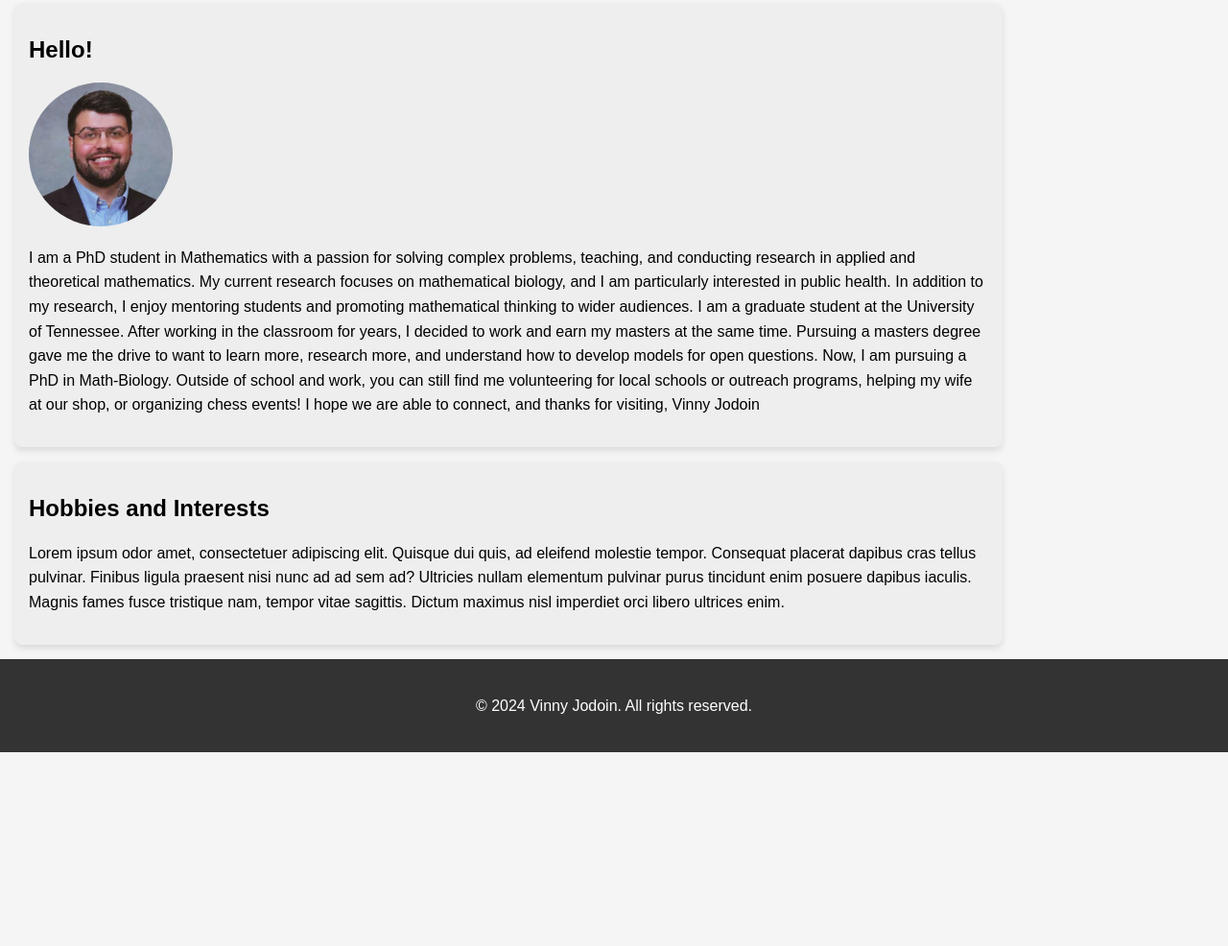
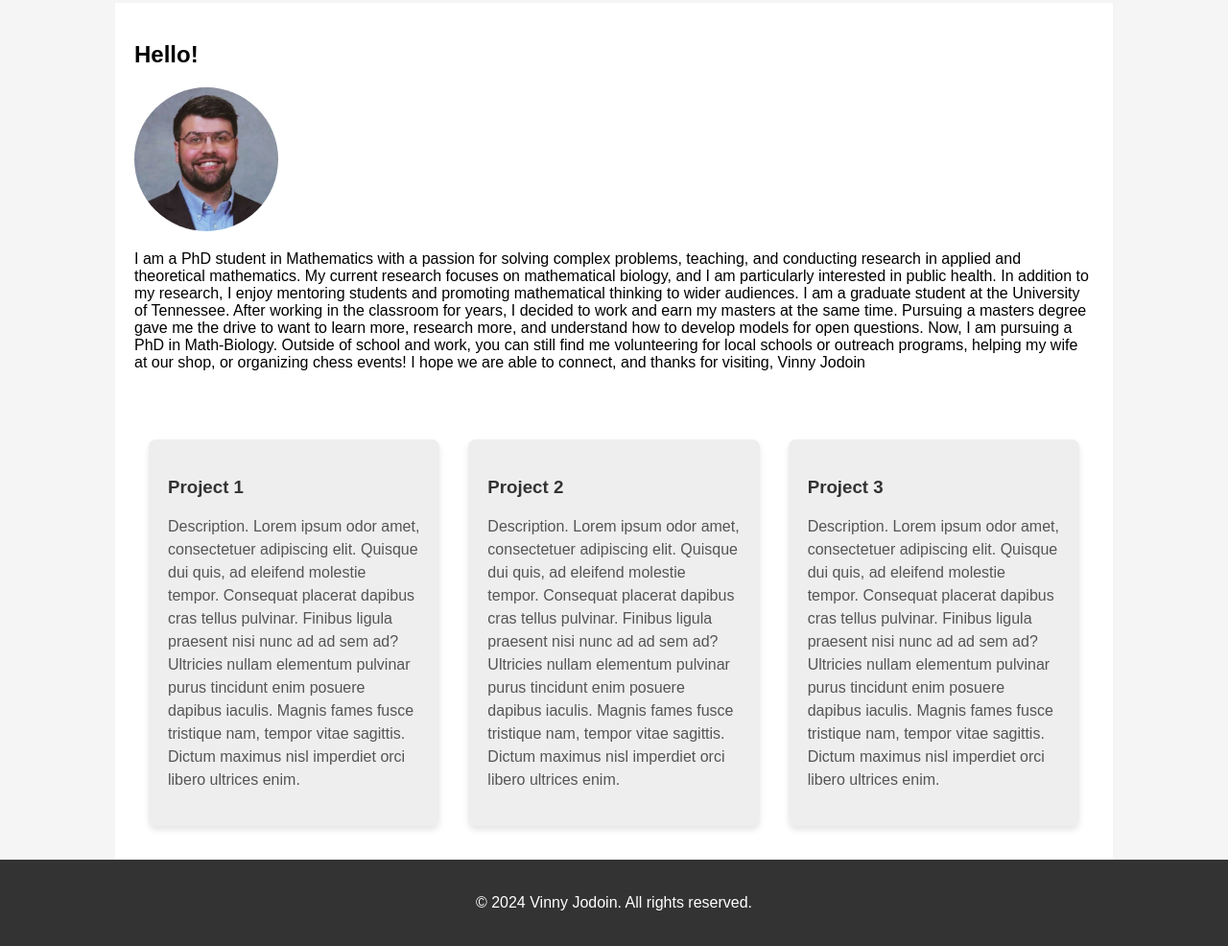
Before and after one commit to vjodoin1/jodoin.github.io, a plain HTML site: page about.html in a window 1280 px wide. Shown: the part 395-1381 px from the top of the page at 96% size. Before the commit the page ends 1179 px from the top, so only its background shows below. Drawn offline with Linux system fonts and the light colour scheme.

Commit message:
Updates the layout for the about me webpage

```diff
--- a/about.html
+++ b/about.html
@@ -30,6 +30,9 @@
             text-decoration: none;
             font-weight: bold;
         }
+        nav a:hover {
+            color: #4CAF50;
+        }
         section {
             padding: 20px;
             max-width: 1000px;
@@ -42,32 +45,50 @@
             background-color: #333;
             color: white;
         }
-        h2 {
-            color: #000000;
-        }
-        p {
-            line-height: 1.6;
-        }
         .projects, .experience {
             display: flex;
             flex-wrap: wrap;
             justify-content: space-between;
-        }
-        .card {
-            background-color: #eee;
-            padding: 15px;
-            margin: 15px;
-            border-radius: 8px;
-            flex: 1 1 calc(50% - 40px);
-            box-shadow: 0 4px 6px rgba(0, 0, 0, 0.1);
 }
 @media (max-width: 768px) {
             .card {
                 flex: 1 1 100%;
             }
 }
+.cards, .experience {
+    display: flex;
+    flex-wrap: wrap;
+    justify-content: space-around;
+    padding: 40px;
+    background-color: #f5f5f5;
+}
+.card {
+    background-color: #eee;
+    padding: 20px;
+    margin: 15px;
+    border-radius: 8px;
+    box-shadow: 0 4px 6px rgba(0, 0, 0, 0.1);
+    flex: 1 1 calc(30% - 40px); /* Adjust card size */
+    max-width: 300px;
+    transition: transform 0.3s, box-shadow 0.3s;
+}
+
+.card h3 {
+    color: #333;
+}
+
+.card p {
+    color: #555;
+    line-height: 1.5;
+}
+
+.card:hover {
+    transform: translateY(-10px);
+    box-shadow: 0 6px 12px rgba(0, 0, 0, 0.15);
+}
+
+
     </style>
-
 </head>
 <body>
     <header>
@@ -81,11 +102,7 @@
         <a href="contact.html">Contact</a>
     </nav>
 
-
-
-
-
-    <section class="card ">
+    <section>
         <h2>Hello!</h2>
         <img src="images/profile.png" alt="Vinny Jodoin" style="width: 150px; border-radius: 50%;">
 
@@ -95,12 +112,24 @@
             I hope we are able to connect, and thanks for visiting,
             Vinny Jodoin
             </p>
-
     </section>
 
-    <section class="card ">
-        <h2>Hobbies and Interests</h2>
-        <p>Lorem ipsum odor amet, consectetuer adipiscing elit. Quisque dui quis, ad eleifend molestie tempor. Consequat placerat dapibus cras tellus pulvinar. Finibus ligula praesent nisi nunc ad ad sem ad? Ultricies nullam elementum pulvinar purus tincidunt enim posuere dapibus iaculis. Magnis fames fusce tristique nam, tempor vitae sagittis. Dictum maximus nisl imperdiet orci libero ultrices enim.</p>
+    <section id="projects">
+
+        <div class="projects">
+            <div class="card">
+                <h3>Project 1</h3>
+                <p>Description.  Lorem ipsum odor amet, consectetuer adipiscing elit. Quisque dui quis, ad eleifend molestie tempor. Consequat placerat dapibus cras tellus pulvinar. Finibus ligula praesent nisi nunc ad ad sem ad? Ultricies nullam elementum pulvinar purus tincidunt enim posuere dapibus iaculis. Magnis fames fusce tristique nam, tempor vitae sagittis. Dictum maximus nisl imperdiet orci libero ultrices enim.</p>
+            </div>
+            <div class="card">
+                <h3>Project 2</h3>
+                <p>Description.  Lorem ipsum odor amet, consectetuer adipiscing elit. Quisque dui quis, ad eleifend molestie tempor. Consequat placerat dapibus cras tellus pulvinar. Finibus ligula praesent nisi nunc ad ad sem ad? Ultricies nullam elementum pulvinar purus tincidunt enim posuere dapibus iaculis. Magnis fames fusce tristique nam, tempor vitae sagittis. Dictum maximus nisl imperdiet orci libero ultrices enim.</p>
+            </div>
+            <div class="card">
+                <h3>Project 3</h3>
+                <p>Description.  Lorem ipsum odor amet, consectetuer adipiscing elit. Quisque dui quis, ad eleifend molestie tempor. Consequat placerat dapibus cras tellus pulvinar. Finibus ligula praesent nisi nunc ad ad sem ad? Ultricies nullam elementum pulvinar purus tincidunt enim posuere dapibus iaculis. Magnis fames fusce tristique nam, tempor vitae sagittis. Dictum maximus nisl imperdiet orci libero ultrices enim.</p>
+            </div>
+        </div>
     </section>
 
     <footer>
```
Lines whose indentation alone changed are shown as unchanged.
